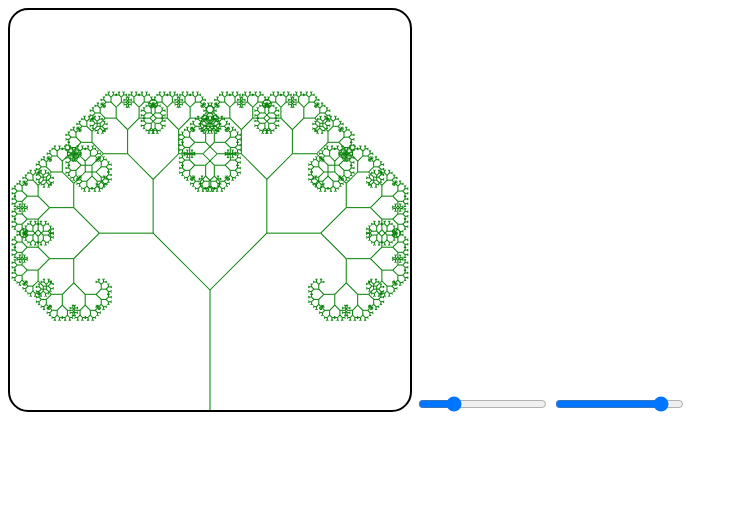
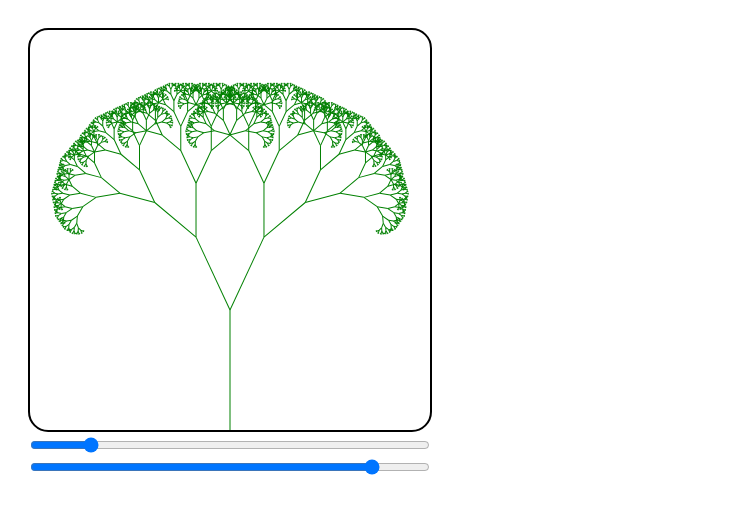
Before and after one commit to Just-Aleksandr/fractals, a plain HTML site: page index.html in a window 1280 px wide. Shown: the whole page, without its empty margins (0-738 px from the left). Drawn offline with Linux system fonts and the light colour scheme.

Commit message:
Added a gallery div and changed the layout

```diff
--- a/index.html
+++ b/index.html
@@ -10,10 +10,14 @@
 </head>
 
 <body>
-    <canvas id="canvas" width="400px" height="400px">Can't load the canvas.</canvas>
+    <div id="gallery">
+        <div class="panel" id="tree">
+            <canvas id="canvas" width="400px" height="400px">Can't load the canvas.</canvas>
 
-    <input id="angle-slider" type="range" min="0" max="180" value="45">
-    <input id="length-slider" type="range" min="40" max="132" value="120">
+            <input class="slider" id="angle-slider" type="range" min="0" max="180" value="25">
+            <input class="slider" id="length-slider" type="range" min="40" max="132" value="120">
+        </div>
+    </div>
 
     <script src="script.js"></script>
 </body>
--- a/style.css
+++ b/style.css
@@ -3,3 +3,15 @@
     border-radius: 5%;
     /* background-color: rgb(255, 255, 255); */
 }
+
+#gallery {
+    display: flex;
+    flex-wrap: wrap;
+}
+
+.panel {
+    display: grid;
+    width: 400px;
+    height: 450px;
+    margin: 20px;
+}
```
